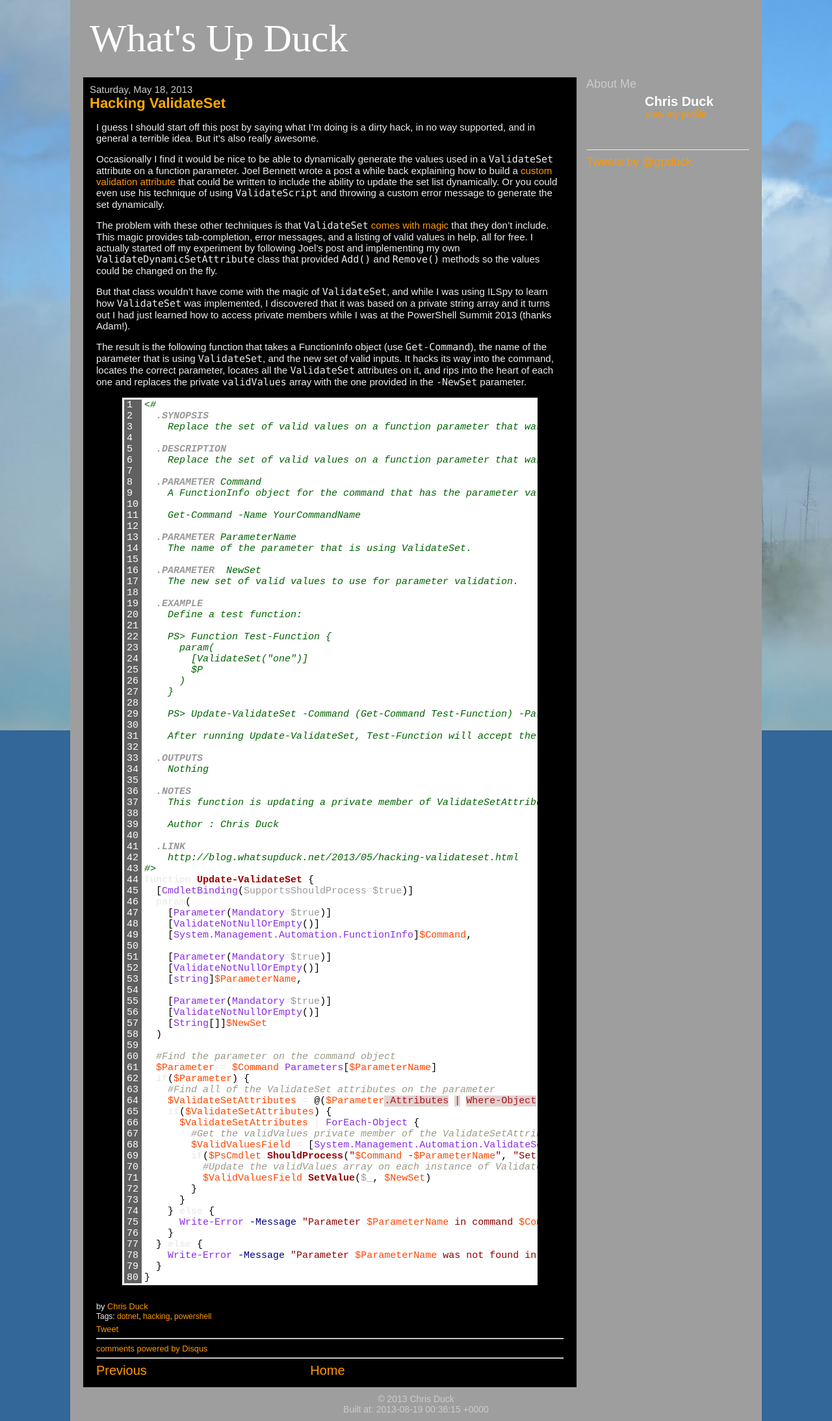
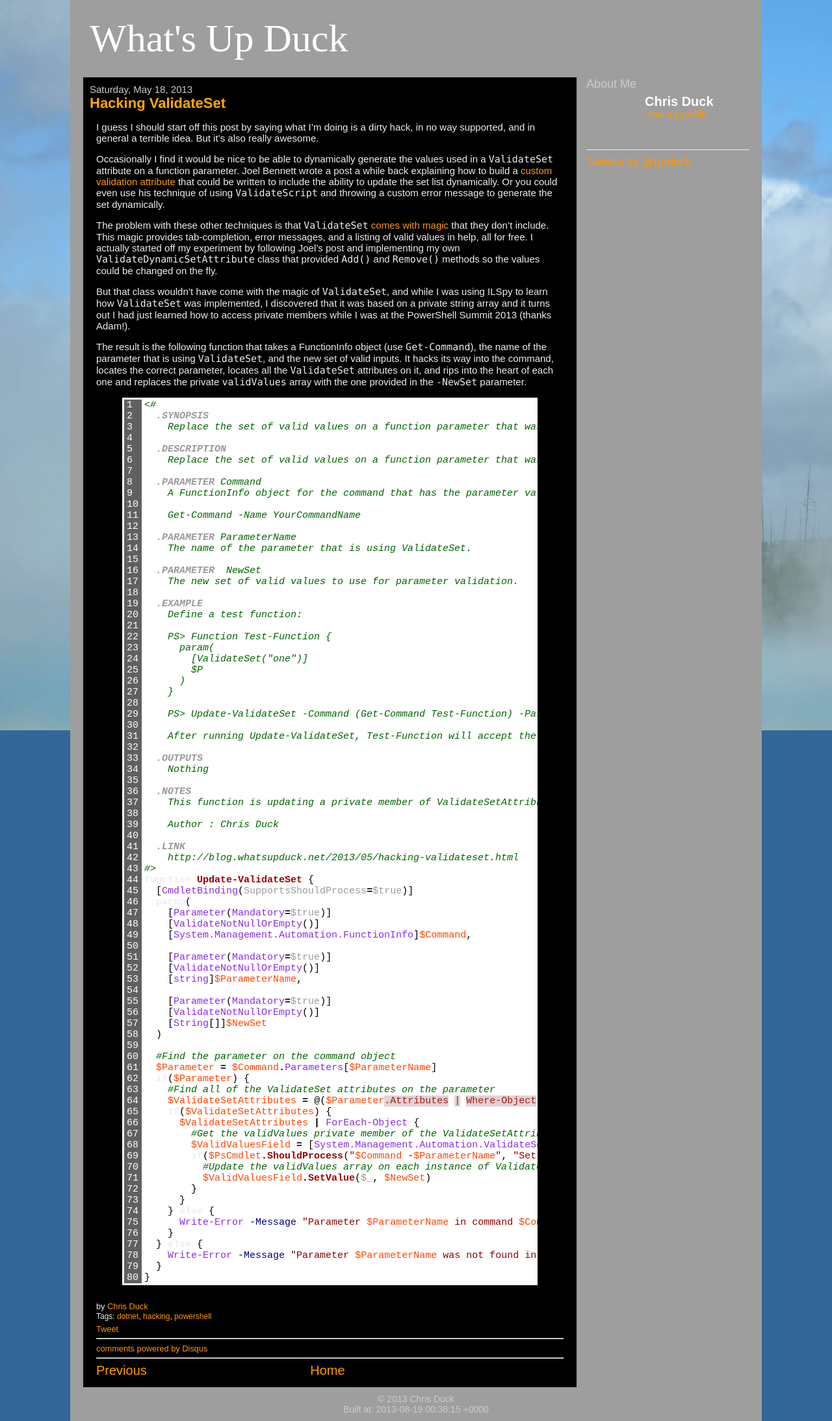
Before and after one commit to gpduck/gpduck.github.io, a Jekyll site: the page built from _posts/2013-05-18-hacking-validateset.markdown, in a window 1280 px wide. Shown: the whole page at 65% size. Built offline with Jekyll 4.4.1, drawn with Linux system fonts in a browser that asks for light colours; comment, search, counter and statistics services are not loaded; grey boxes are pictures that could not be loaded.

Commit message:
tweak syntax coloring, test comment parsing

```diff
--- a/_posts/2011-10-12-configuring-icinga-classic-for-active-directory-authentication-via-iwa.markdown
+++ b/_posts/2011-10-12-configuring-icinga-classic-for-active-directory-authentication-via-iwa.markdown
@@ -70,7 +70,7 @@
 #  Allow from 127.0.0.1
    AuthName "Icinga Access"
 # AuthType Basic  ## CD - Disable Basic Auth
-AuthType Kerberos  ## CD - Enable Kerberos Auth
+AuthType Kerberos  # CD - Enable Kerberos Auth
 KrbAuthRealms CORP.EXAMPLE.COM  ## CD - Set Kerberos Realm
 KrbServiceName HTTP/icinga.example.com@CORP.EXAMPLE.COM  ## CD - Set SPN of service
 Krb5Keytab /etc/httpd/conf/icinga.example.com.keytab  ## CD - Set location of Kerberos keytab
--- a/css/syntax.css
+++ b/css/syntax.css
@@ -32,10 +32,10 @@
 	background: black;
 }
 
-.highlight .c { color: #999988; font-style: italic } /* Comment */
+.highlight .c { color: #006400; font-style: italic } /* Comment */
 .highlight .err { color: #a61717; background-color: #e3d2d2 } /* Error */
 .highlight .k { color: #00008b; font-weight: bold } /* Keyword */
-.highlight .o { font-weight: bold } /* Operator */
+.highlight .o { font-weight: bold; color: #000000; } /* Operator */
 .highlight .cm { color: #006400; font-style: italic } /* Comment.Multiline */
 .highlight .cp { color: #999999; font-weight: bold } /* Comment.Preproc */
 .highlight .c1 { color: #006400; font-style: italic } /* Comment.Single */
```
